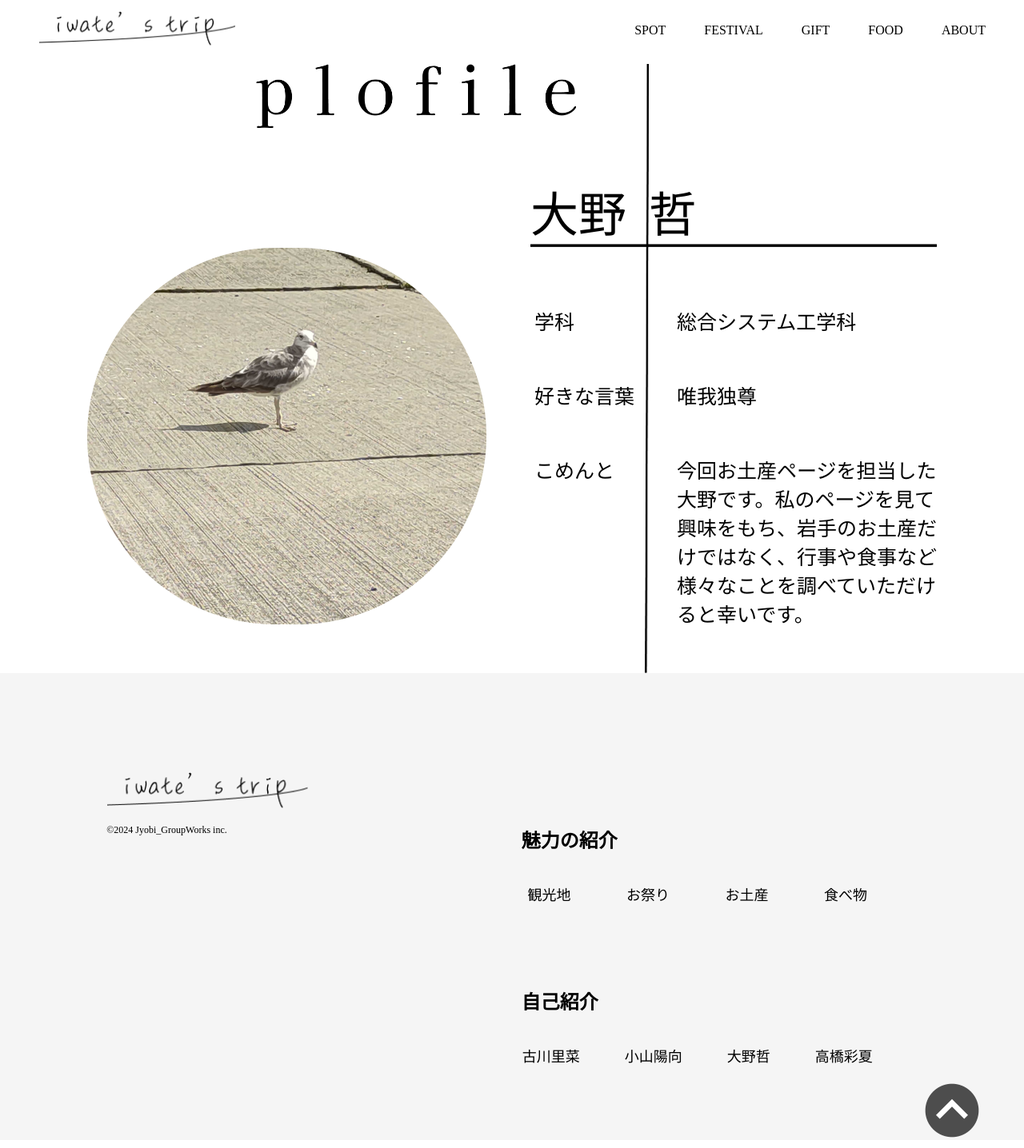
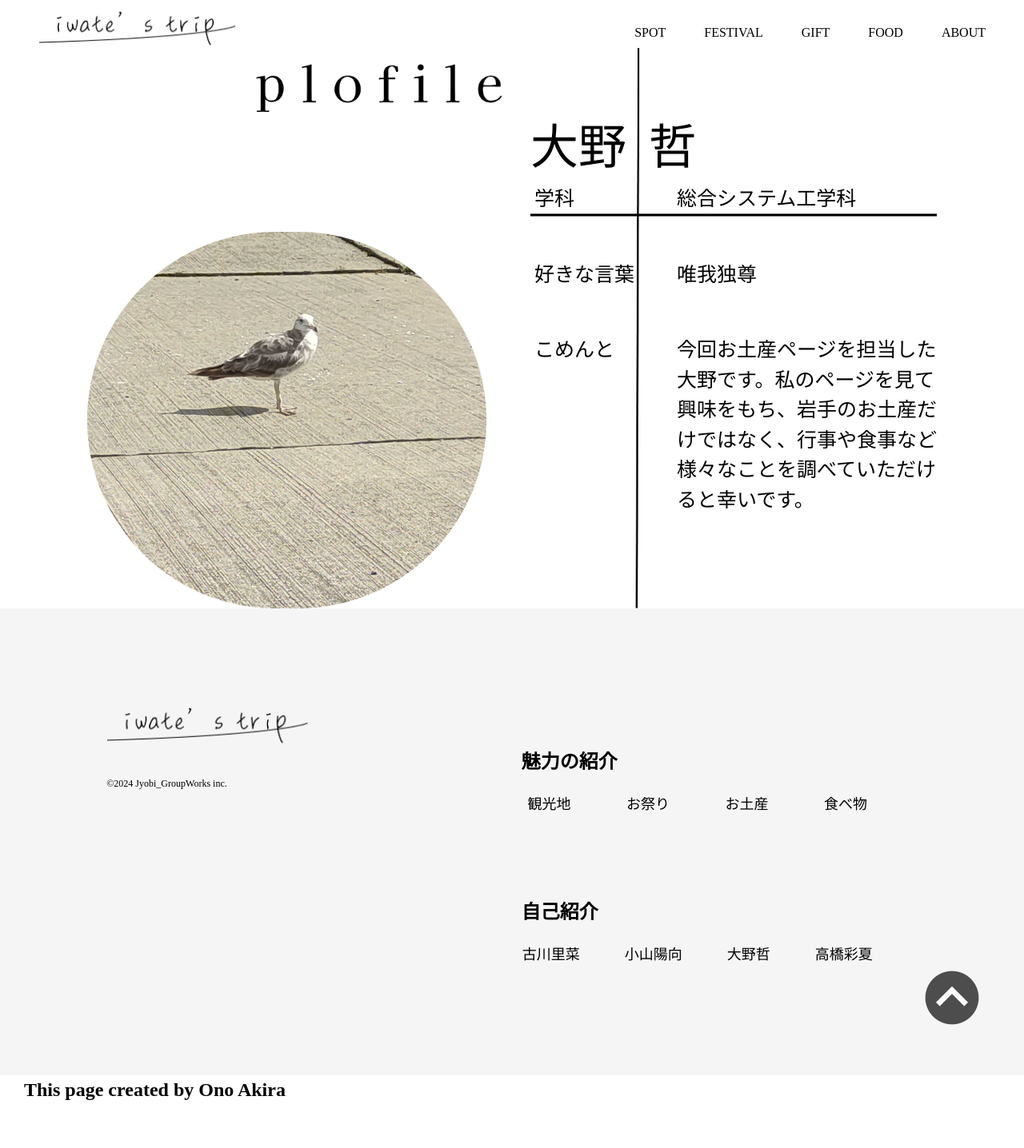
Before and after one commit to koyama86/Group_IwatesTrip, a plain HTML site: page about/akira.html in a window 1280 px wide. Shown: the top 1436 px of the page at 80% size. After the commit the page ends 1401 px from the top, so only its background shows below. Drawn offline with Linux system fonts and the light colour scheme; a web font is replaced by a local one.

Commit message:
akira.htmlの修正

```diff
--- a/about/akira.html
+++ b/about/akira.html
@@ -8,6 +8,7 @@
     <link rel="preconnect" href="https://fonts.gstatic.com" crossorigin>
     <link href="https://fonts.googleapis.com/css2?family=Kaisei+Decol&display=swap" rel="stylesheet">
     <link rel="stylesheet" href="./plofileA.css">
+    <link rel="stylesheet" href="../reset.css">
     <link rel="stylesheet" href="../allStyle.css">
 
     <title>ABOUT US - 大野哲profile</title>
@@ -45,7 +46,7 @@
                 <li><a href="../Intro/festival/festival.html">FESTIVAL</a></li>
                 <li><a href="../Intro/gift/omiyage.html">GIFT</a></li>
                 <li><a href="../Intro/food/food.html">FOOD</a></li>
-                <li><a href="about/aboutUs.html">ABOUT</a></li>
+                <li><a href="../about/aboutUs.html">ABOUT</a></li>
             </ul>
         </nav>
     </header>
@@ -60,7 +61,7 @@
             <div class="profile-centence">
                 <!-- backgroundにimgを入れる -->
                 <div id="profile">
-                    <p class="font"><span>大野</span><span id="tetu">哲</span></p>
+                    <p class="font p"><span>大野</span><span id="tetu">哲</span></p>
                     <div class="flex centence">
                         <div class="left">
                             <ul class="font">
@@ -114,10 +115,10 @@
                     <div class="introduction">
                         <h1><a href="aboutUs.html">自己紹介</a></h1>
                         <ul class="flex">
-                            <li class="m-left"><a href="hurukawa.html">古川里菜</a></li>
-                            <li><a href="hinata.html">小山陽向</a></li>
-                            <li><a href="akira.html">大野哲</a></li>
-                            <li><a href="takahashi.html">高橋彩夏</a></li>
+                            <li class="m-left"><a href="./hurukawa.html">古川里菜</a></li>
+                            <li><a href="./hinata.html">小山陽向</a></li>
+                            <li><a href="./akira.html">大野哲</a></li>
+                            <li><a href="./takahashi.html">高橋彩夏</a></li>
                         </ul>
                     </div>
                 </div>
--- a/about/plofileA.css
+++ b/about/plofileA.css
@@ -24,7 +24,7 @@ main{
     vertical-align: bottom;
 }
 
-p {
+.p {
     display: inline-block;
     font-size: 60px;
 }
@@ -72,8 +72,8 @@ main .li{
     position: relative;
     /* bottom: 670px;
     right: 80px; */
-    width: 400px;
-    height: 80px;
+    width: auto;
+    height: 60px;
 }
 
 
```
